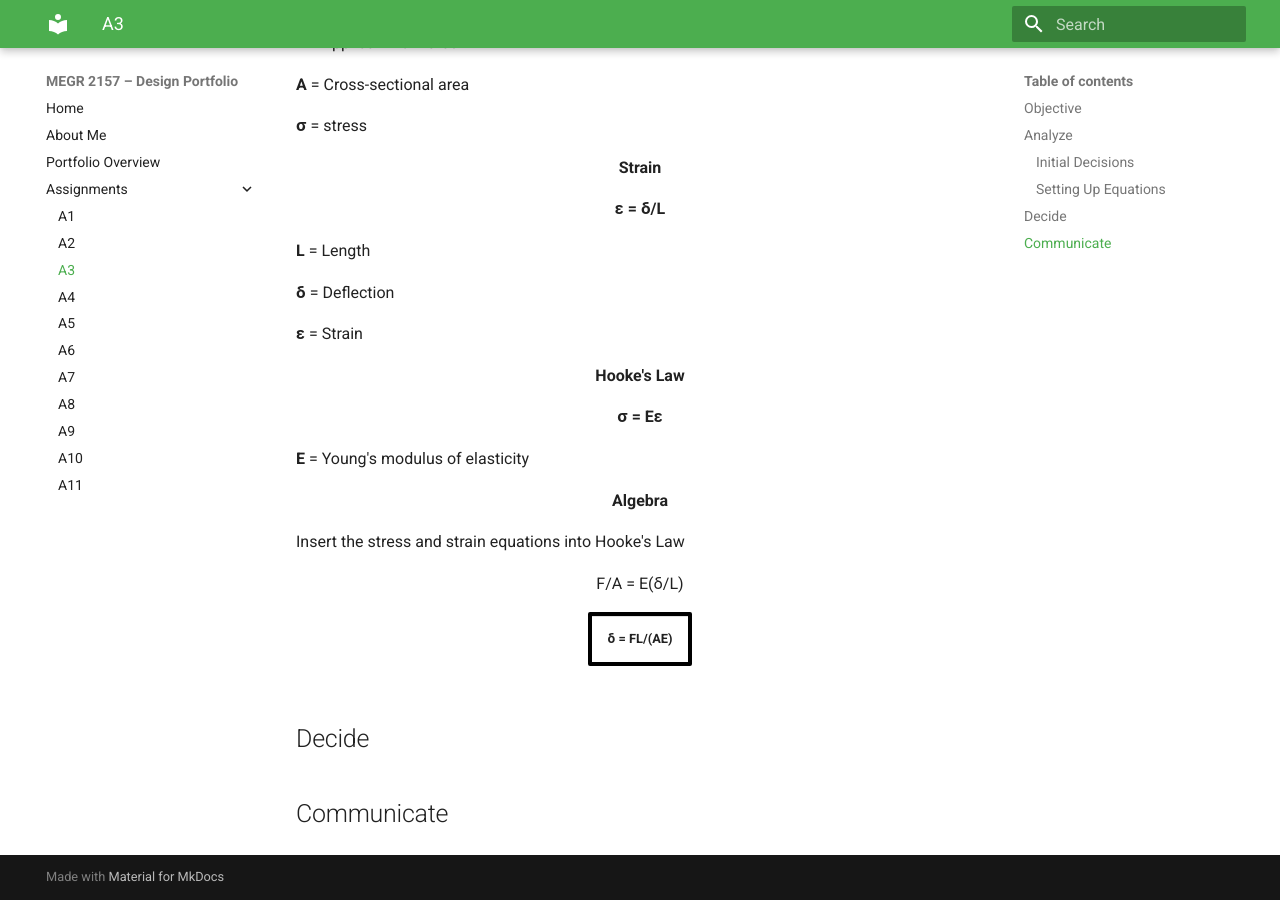
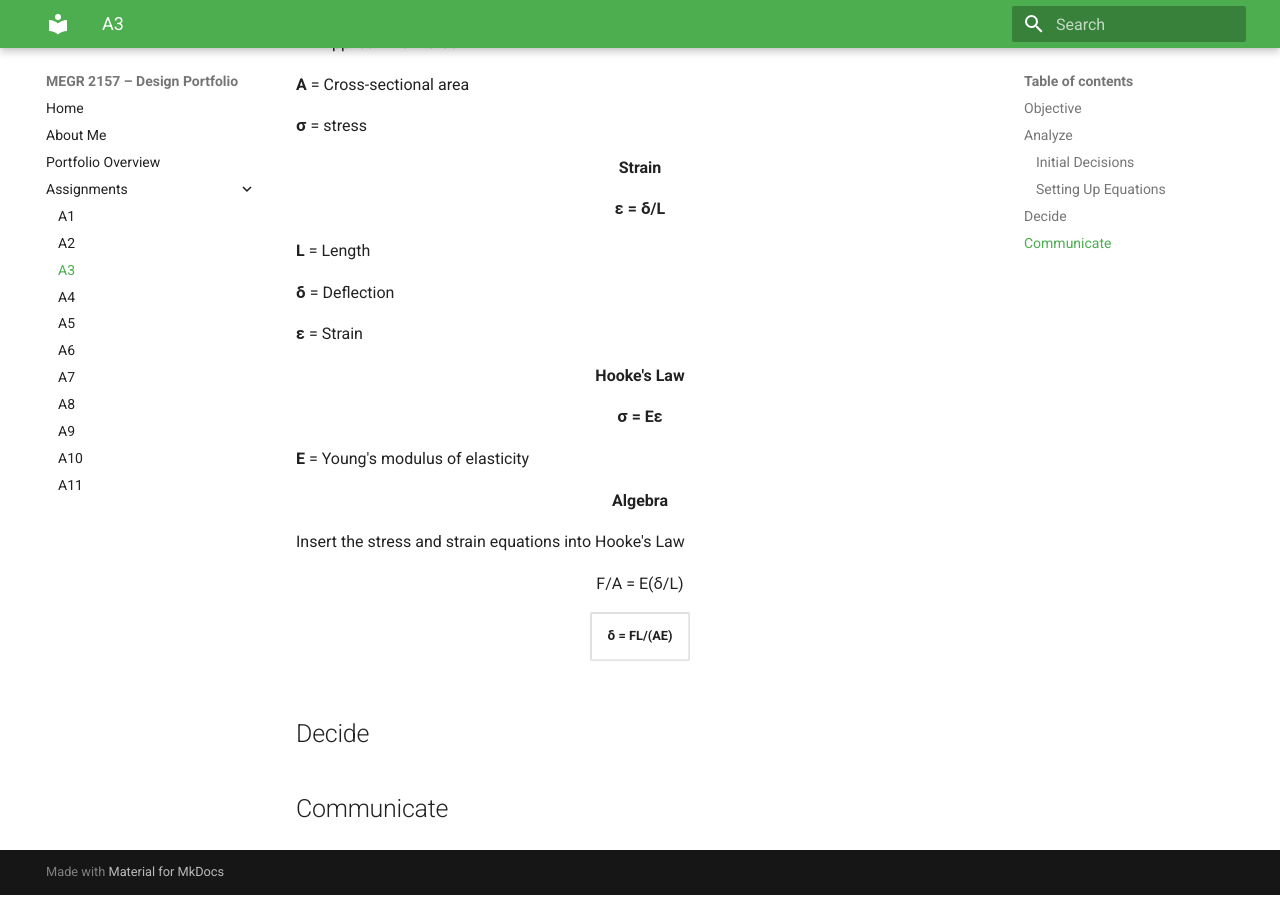
Before and after one commit to SanjayKashyap24/design-projects-portfolio, an MkDocs documentation site: the page built from docs/assignments/A03/index.md, in a window 1280 px wide and 900 px high, scrolled down 983 px. Built offline with MkDocs 1.6.1 and Material for MkDocs 9.7.7, drawn with Linux system fonts in a browser that asks for light colours.

Commit message:
Change table border style in index.md

```diff
--- a/docs/assignments/A03/index.md
+++ b/docs/assignments/A03/index.md
@@ -41,7 +41,7 @@ I used the stress and strain equations and Hook's Law to algebraically solve for
 <p align="center">F/A = E(δ/L)</p>
 
 <div align="center">
-<table style="border: 4px solid black;" cellpadding="10"><tr><td><strong>δ = FL/(AE)</strong></td></tr></table>
+<table border="3" cellpadding="10"><tr><td><strong>δ = FL/(AE)</strong></td></tr></table>
 </div>
 
 
```
